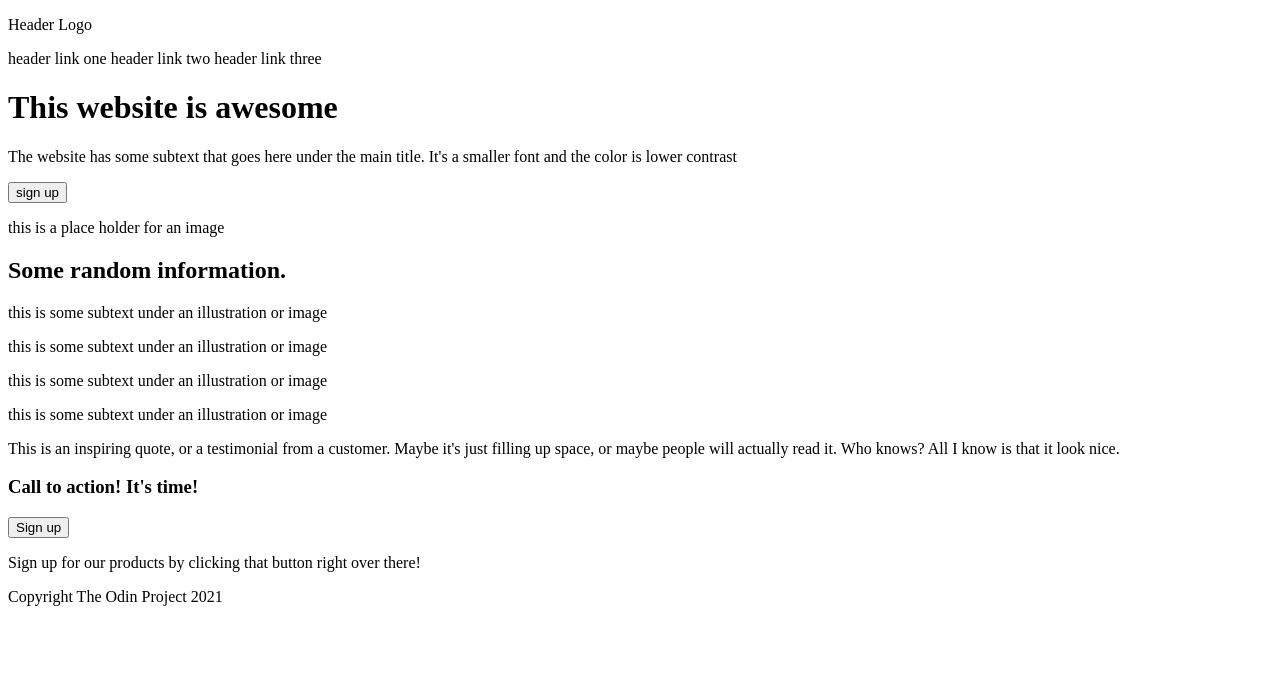
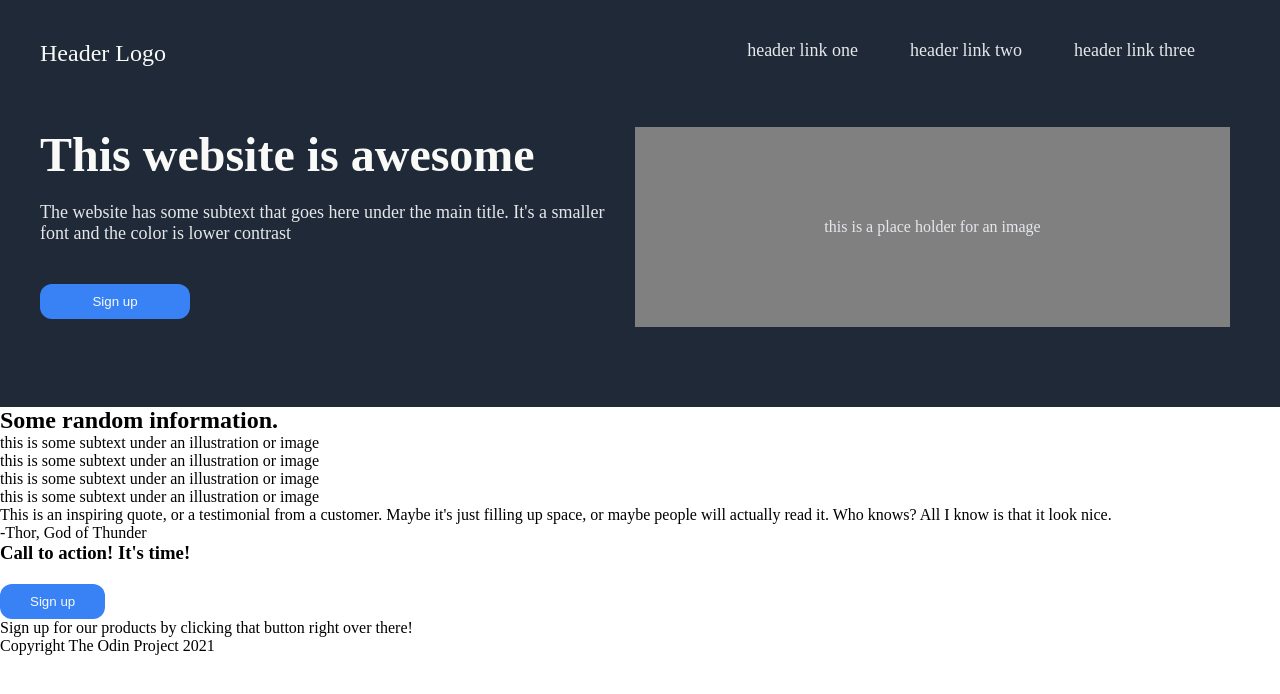
Before and after one commit to plabacki/odin-landing-page, a plain HTML site: page index.html in a window 1280 px wide. Drawn offline with Linux system fonts and the light colour scheme.

Commit message:
Add style to header

```diff
--- a/index.html
+++ b/index.html
@@ -3,21 +3,29 @@
 <head>
     <meta charset="UTF-8">
     <meta name="viewport" content="width=device-width, initial-scale=1.0">
+    <link rel="stylesheet" href="style.css"/>
     <title>Landing page</title>
 </head>
 <body>
    <header>
-        <div>
-            <p>Header Logo</p>
-            <a>header link one</a>
-            <a>header link two</a>
-            <a>header link three</a>
+        <div class="header-wrapper">
+            <ul class="header-upper-panel">
+                <li class="header-logo">Header Logo</li>
+                <li class="header-li"><a>header link one</a></li>
+                <li class="header-li"><a>header link two</a></li>
+                <li class="header-li"><a>header link three</a></li>
+            </ul>
+        <div class="header-lower-panel">
+            <div class="header-text">
+                <h1>This website is awesome</h1>
+                <p>The website has some subtext that goes here under the main title. It's a smaller font and the color is lower contrast</p>
+                <button>Sign up</button>
+            </div>
+            <div class="header-box">
+                <p>this is a place holder for an image</p>
+            </div>
         </div>
-        <div>
-            <h1>This website is awesome</h1>
-            <p>The website has some subtext that goes here under the main title. It's a smaller font and the color is lower contrast</p>
-            <button>sign up</button>
-            <p>this is a place holder for an image</p>
+
         </div>
    </header>
    <section>
@@ -40,7 +48,9 @@
         </div>
     </section>
    <section>
-        <p>This is an inspiring quote, or a testimonial from a customer. Maybe it's just filling up space, or maybe people will actually read it. Who knows? All I know is that it look nice.</p>
+        <p>This is an inspiring quote, or a testimonial from a customer. Maybe it's just filling up space, or maybe people will actually read it.
+            Who knows? All I know is that it look nice.</p>
+        <p>-Thor, God of Thunder</p>
    </section>
    <section>
         <div>
--- /dev/null
+++ b/style.css
@@ -0,0 +1,97 @@
+*{
+    margin: 0;
+    padding: 0;
+}
+:root {
+    --dark_background_color:#1F2937;
+    --button_color:#3882F6;
+    --secondary_color:#E5E7EB;
+    --main_text_color:#F9FAF8;
+}
+
+html {
+    box-sizing: border-box;
+  }
+  *,
+  *::before,
+  *::after {
+    box-sizing: inherit;
+  }
+body{
+    margin:0;
+}
+ul{
+    list-style: none;
+    gap:12px;
+    margin-right: 25px;
+}
+li{
+    padding: 20px;
+}
+h1 {
+    font-size: 48px;
+    font-weight: 800;
+    color: var(--main_text_color);
+    padding-bottom: 20px;
+}
+
+button {
+    background-color: var(--button_color);
+    color: var(--main_text_color);
+    padding: 10px 30px;
+    border-radius: 12px;
+    border:none;
+    max-width: 150px;
+    margin-top: 20px;
+}
+header {
+    display: flex;
+    justify-content: center;
+    background-color: var(--dark_background_color);
+    padding:20px;
+    padding-bottom: 80px;
+}
+.header-wrapper{
+    width: 1200px;
+}
+.header-upper-panel {
+    display:flex;
+}
+
+.header-lower-panel {
+    display: flex;
+    margin-top:40px;
+    padding: 0;
+    padding-right: 10px;
+}
+
+.header-logo {
+    margin-right: auto;
+    font-size: 24px;
+    color: var(--main_text_color);
+    padding-left: 0;
+}
+.header-text{
+    display: flex;
+    flex-direction: column;
+    justify-content: flex-start;
+    flex: 1;
+}
+.header-text p {
+    padding-bottom: 20px;
+}
+.header-text p, li {
+    font-size: 18px;
+    color: var(--secondary_color);
+}
+.header-box {
+    background-color: gray;
+    flex:1;
+    text-align: center;
+    line-height: 200px;
+    color: #E5E7EB;
+}
+
+.header-box p {
+    justify-content: center;
+}
```
